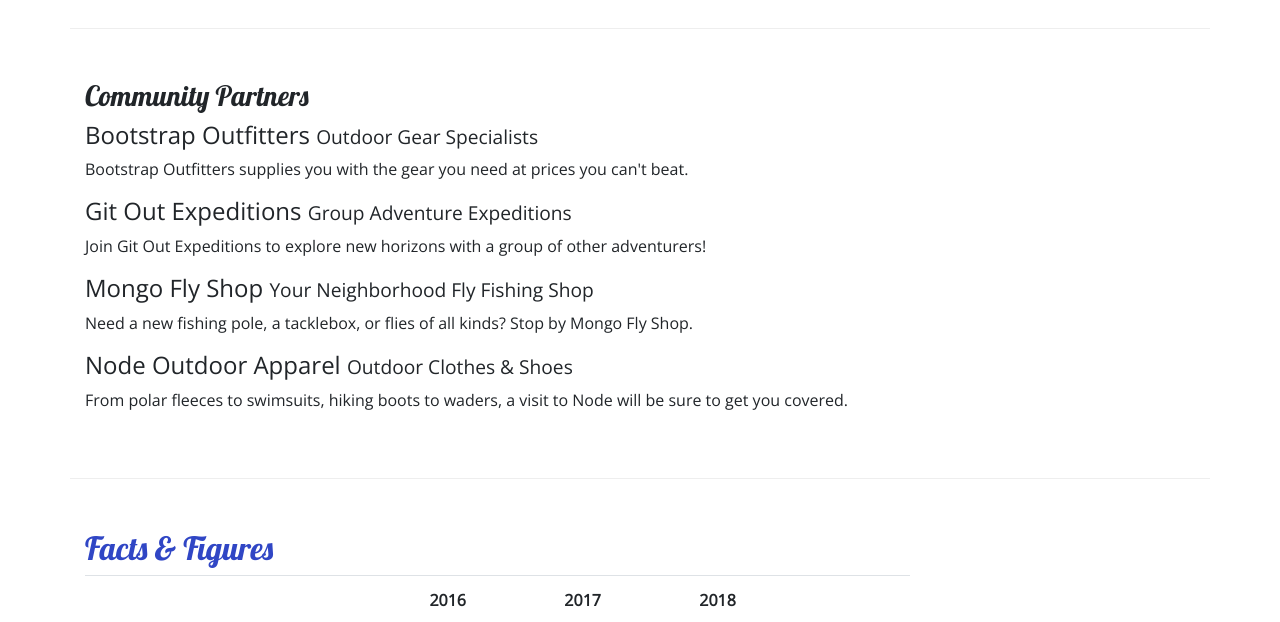
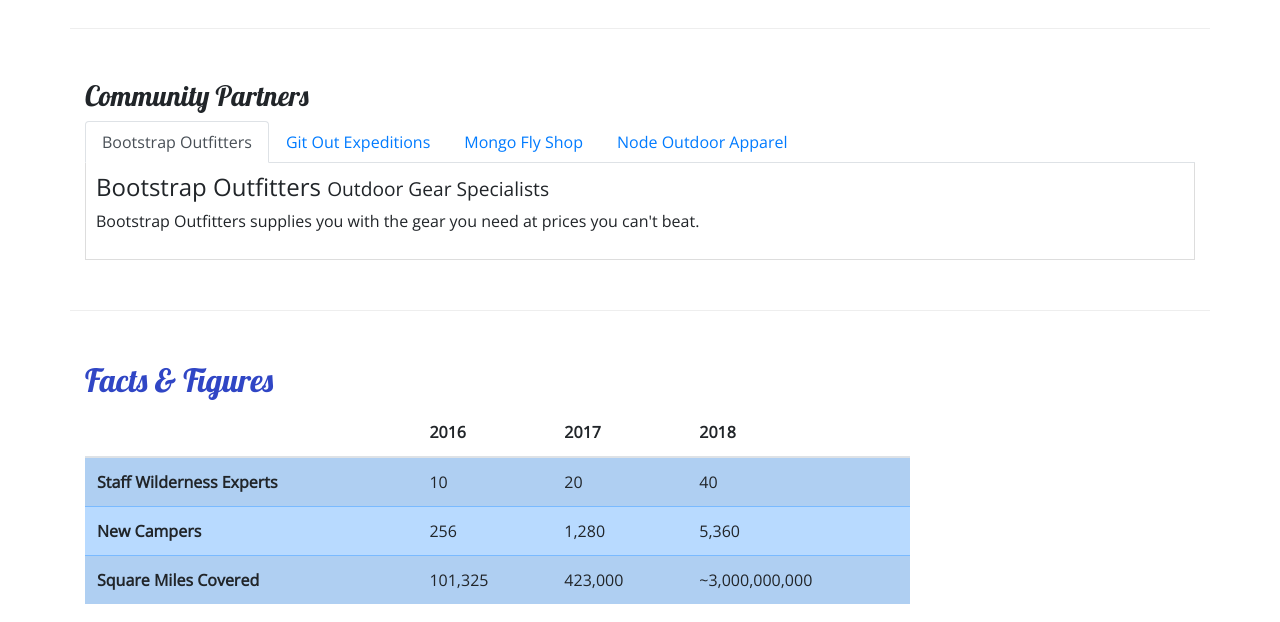
Before and after one commit to benjamindaniels21/nucampsite1, a website: page aboutus.html in a window 1280 px wide. Shown: the part 800-1422 px from the top of the page. Drawn offline with nearby package versions, Linux system fonts and the light colour scheme.

Commit message:
add tabs to about.us and styled them in css

```diff
--- a/aboutus.html
+++ b/aboutus.html
@@ -100,14 +100,43 @@
         <div class="row row-content">
             <div class="col-12">
                 <h3>Community Partners</h3>
-                <h4>Bootstrap Outfitters <small>Outdoor Gear Specialists</small></h4>
-                <p class="d-none d-sm-block">Bootstrap Outfitters supplies you with the gear you need at prices you can't beat.</p>
-                <h4>Git Out Expeditions <small>Group Adventure Expeditions</small></h4>
-                <p class="d-none d-sm-block">Join Git Out Expeditions to explore new horizons with a group of other adventurers!</p>
-                <h4>Mongo Fly Shop <small>Your Neighborhood Fly Fishing Shop</small></h4>
-                <p class="d-none d-sm-block">Need a new fishing pole, a tacklebox, or flies of all kinds? Stop by Mongo Fly Shop.</p>
-                <h4>Node Outdoor Apparel <small>Outdoor Clothes & Shoes</small></h4>
-                <p class="d-none d-sm-block">From polar fleeces to swimsuits, hiking boots to waders, a visit to Node will be sure to get you covered.</p>
+                <ul class="nav nav-tabs">
+                    <li class="nav-item">
+                        <a class="nav-link active" href="#bootstrap" role="tab" data-toggle="tab">Bootstrap Outfitters</a>
+                    </li>
+                    <li class="nav-item">
+                        <a class="nav-link" href="#git" role="tab" data-toggle="tab">Git Out Expeditions</a>
+
+                    </li>
+                    <li class="nav-item">
+                        <a class="nav-link" href="#mongo" role="tab" data-toggle="tab">Mongo Fly Shop</a>
+                    </li>
+                    <li class="nav-item">
+                        <a class="nav-link" href="#node" role="tab" data-toggle="tab">Node Outdoor Apparel</a>
+                    </li>
+                </ul>
+                <div class="tab-content">
+                    <div role="tabpanel" class="tab-pane fade show active" id="bootstrap">
+                        <h4>Bootstrap Outfitters <small>Outdoor Gear Specialists</small></h4>
+                        <p class="d-none d-sm-block">Bootstrap Outfitters supplies you with the gear you need at prices you can't beat.
+                        </p>
+                    </div>
+                    <div role="tabpanel" class="tab-pane fade" id="git">
+                        <h4>Git Out Expeditions <small>Group Adventure Expeditions</small></h4>
+                        <p class="d-none d-sm-block">Join Git Out Expeditions to explore new horizons with a group of other adventurers!
+                        </p>
+                    </div>
+                    <div role="tabpanel" class="tab-pane fade" id="mongo">
+                        <h4>Mongo Fly Shop <small>Your Neighborhood Fly Fishing Shop.</small></h4>
+                        <p class="d-none d-sm-block">Need a new fishing pole, a tacklebox, or flies of all kinds? Stop by Mongo Fly
+                            Shop.</p>
+                    </div>
+                    <div role="tabpanel" class="tab-pane fade" id="node">
+                        <h4>Node Outdoor Apparel <small>Outdoor Clothes & Shoes</small></h4>
+                        <p class="d-none d-sm-block">From polar fleeces to swimsuits, hiking boots to waders, a visit to Node will be
+                            sure to get you covered.</p>
+                    </div>
+                </div>
             </div>
         </div>
 
--- a/css/styles.css
+++ b/css/styles.css
@@ -35,3 +35,9 @@
 .navbar {
     background-color: #901CAD;
 }
+
+.tab-content {
+    border: 1px solid #DDD;
+    border-top: none;
+    padding: 10px;
+}
```
